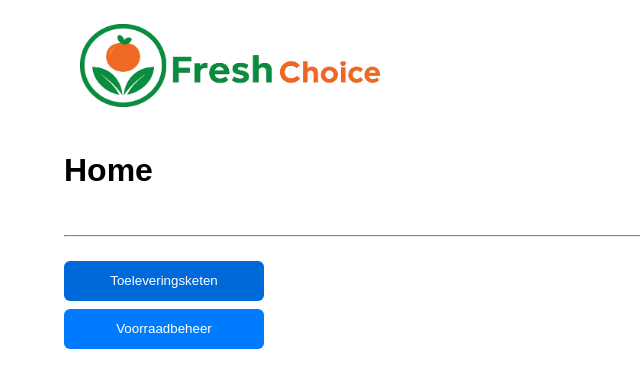
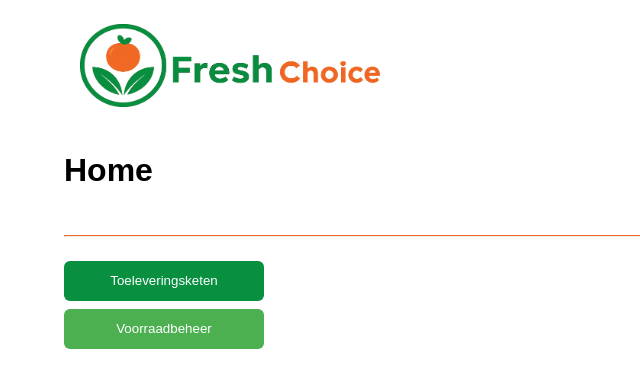
Before and after one commit to Marijn-Deijnen/FreshChoice, a React (Vite) app in the folder frontend/: page / in a window 1280 px wide. In both pictures the pointer is over the button "Toeleveringsketen". Shown: the top 388 px of the page, without its empty margins (0-640 px from the left). Built offline with nearby package versions, Linux system fonts and the light colour scheme.

Commit message:
Update de button style zodat ze overeenkomen met de huisstijl

```diff
--- a/frontend/src/components/Button.css
+++ b/frontend/src/components/Button.css
@@ -27,12 +27,12 @@
     width: 300px;
 }
 
-.button.default { background: #007bff; color: #fff; }
+.button.default { background: #4CAF50; color: #fff; }
 .button.info    { background: #17a2b8; color: #fff; }
-.button.success { background: #28a745; color: #fff; }
+.button.success { background: #007bff; color: #fff; }
 .button.error   { background: #dc3545; color: #fff; }
 
-.button.default:hover { background: #0069d9; }
+.button.default:hover { background: #088F40; }
 .button.info:hover    { background: #138496; }
-.button.success:hover { background: #218838; }
+.button.success:hover { background: #0069d9; }
 .button.error:hover   { background: #c82333; }
```
